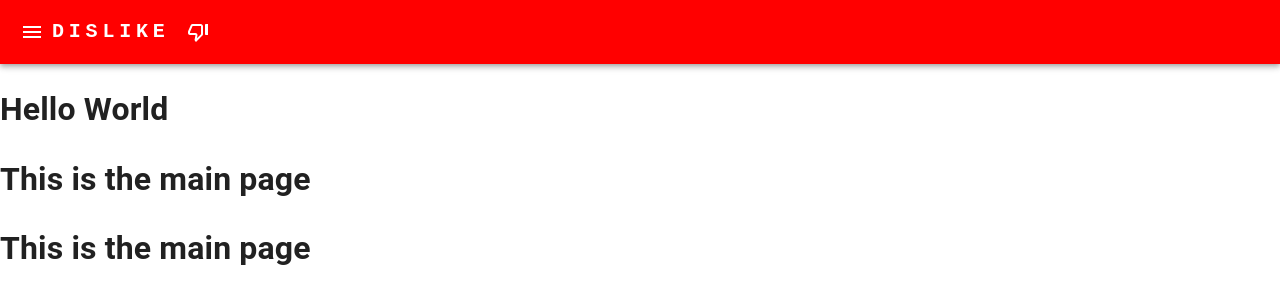
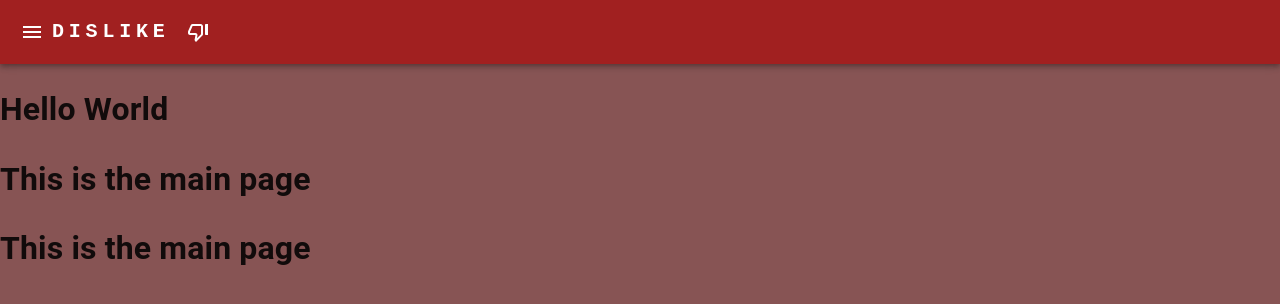
Before and after one commit to fsit869/MSA_Phase2_2022, a React (Create React App) app in the folder Frontend/wheres-the-dislike/: page / in a window 1280 px wide. Shown: the top 304 px of the page. Built offline with nearby package versions, Linux system fonts and the light colour scheme.

Commit message:
Styling improvements

```diff
--- a/Frontend/wheres-the-dislike/public/index.html
+++ b/Frontend/wheres-the-dislike/public/index.html
@@ -26,7 +26,7 @@
     -->
     <title>React App</title>
   </head>
-  <body>
+  <body style="background-color: #875454">
     <noscript>You need to enable JavaScript to run this app.</noscript>
     <div id="root"></div>
     <!--
--- a/Frontend/wheres-the-dislike/src/App.css
+++ /dev/null
@@ -1,38 +0,0 @@
-.App {
-  text-align: center;
-}
-
-.App-logo {
-  height: 40vmin;
-  pointer-events: none;
-}
-
-@media (prefers-reduced-motion: no-preference) {
-  .App-logo {
-    animation: App-logo-spin infinite 20s linear;
-  }
-}
-
-.App-header {
-  background-color: #282c34;
-  min-height: 100vh;
-  display: flex;
-  flex-direction: column;
-  align-items: center;
-  justify-content: center;
-  font-size: calc(10px + 2vmin);
-  color: white;
-}
-
-.App-link {
-  color: #61dafb;
-}
-
-@keyframes App-logo-spin {
-  from {
-    transform: rotate(0deg);
-  }
-  to {
-    transform: rotate(360deg);
-  }
-}
--- a/Frontend/wheres-the-dislike/src/App.tsx
+++ b/Frontend/wheres-the-dislike/src/App.tsx
@@ -4,7 +4,7 @@ import Header from "./components/Header";
 
 function App() {
     return (
-        <div className="App" >
+        <div style={{backgroundColor: "#875454"}} >
             <Header/>
             <h1>Hello World</h1>
             <MainPage/>
--- a/Frontend/wheres-the-dislike/src/components/Header.tsx
+++ b/Frontend/wheres-the-dislike/src/components/Header.tsx
@@ -13,7 +13,7 @@ const Header = ():JSX.Element => {
 
     return <React.Fragment>
         <CssBaseline/>
-        <AppBar position="relative" sx={{backgroundColor: "#FF0000"}}>
+        <AppBar position="relative" sx={{backgroundColor: "#a12020"}}>
             <Toolbar>
                 <IconButton
                     edge="start"
--- a/Frontend/wheres-the-dislike/src/contentpages/MainPage.tsx
+++ b/Frontend/wheres-the-dislike/src/contentpages/MainPage.tsx
@@ -7,7 +7,7 @@ import Header from "../components/Header";
  */
 function MainPage() {
     return (
-        <div>
+        <div style={{backgroundColor: "#875454"}}>
             <h1>This is the main page</h1>
             <h1>This is the main page</h1>
         </div>
--- a/Frontend/wheres-the-dislike/src/index.tsx
+++ b/Frontend/wheres-the-dislike/src/index.tsx
@@ -5,6 +5,7 @@ import App from './App';
 const root = ReactDOM.createRoot(
     document.getElementById('root') as HTMLElement
 );
+
 root.render(
     <React.StrictMode>
         <App/>
```
